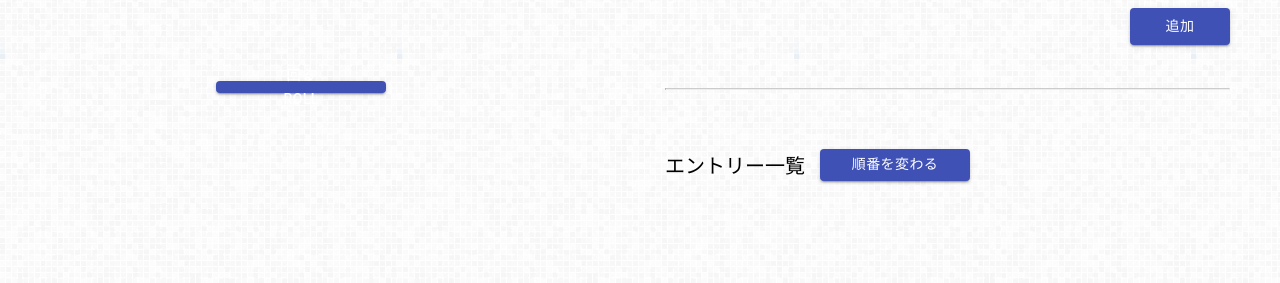
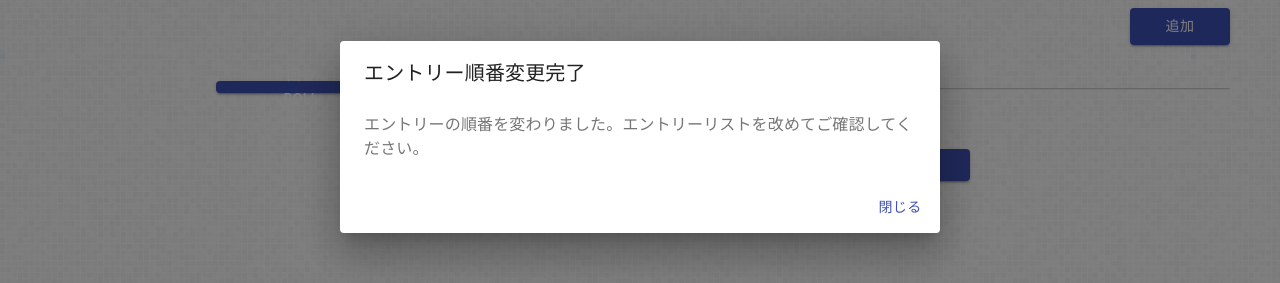
Before and after one commit to FREEZ2385/roulette_api, a React (Create React App) app: page / in a window 1280 px wide. Both pictures are taken after a click on the button "順番を変わる". Shown: the part 263-546 px from the top of the page. Built offline with nearby package versions, Linux system fonts and the light colour scheme.

Commit message:
[Update] get alert when change button was clicked

```diff
--- a/package.json
+++ b/package.json
@@ -1,6 +1,6 @@
 {
   "name": "roulette_app",
-  "version": "0.4.0",
+  "version": "0.5.0",
   "private": true,
   "homepage": "http://freez2385.github.io/roulette_api/",
   "dependencies": {
--- a/src/Component/organism/EntryList.js
+++ b/src/Component/organism/EntryList.js
@@ -1,13 +1,44 @@
-import React from "react";
-import { Button } from "@material-ui/core";
+import React, { useState } from "react";
+import {
+  Button,
+  Dialog,
+  DialogActions,
+  DialogContent,
+  DialogContentText,
+  DialogTitle,
+} from "@material-ui/core";
 import CloseIcon from "@material-ui/icons/Close";
 import "./scss/EntryList.scss";
 
 export const EntryList = ({ ...props }) => {
   const { rouletteData, deleteRouletteData, shuffleRouletteData } = props;
+  const [open, setOpen] = useState(false);
+  const handleClose = () => {
+    setOpen(false);
+  };
 
   return (
     <div className="entry-list">
+      <Dialog
+        open={open}
+        onClose={handleClose}
+        aria-labelledby="alert-dialog-title"
+        aria-describedby="alert-dialog-description"
+      >
+        <DialogTitle id="alert-dialog-title">
+          エントリー順番変更完了
+        </DialogTitle>
+        <DialogContent>
+          <DialogContentText id="alert-dialog-description">
+            エントリーの順番を変わりました。エントリーリストを改めてご確認してください。
+          </DialogContentText>
+        </DialogContent>
+        <DialogActions>
+          <Button onClick={handleClose} color="primary" autoFocus>
+            閉じる
+          </Button>
+        </DialogActions>
+      </Dialog>
       <div style={{ display: "flex" }}>
         <p className="title-text">エントリー一覧</p>
         <Button
@@ -22,6 +53,7 @@ export const EntryList = ({ ...props }) => {
           }}
           onClick={() => {
             shuffleRouletteData();
+            setOpen(true);
           }}
         >
           順番を変わる
```
